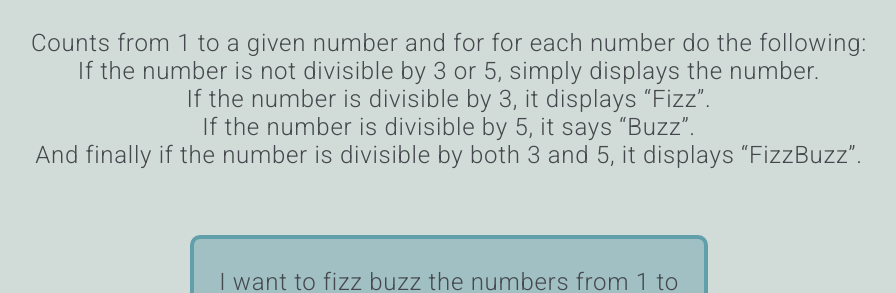
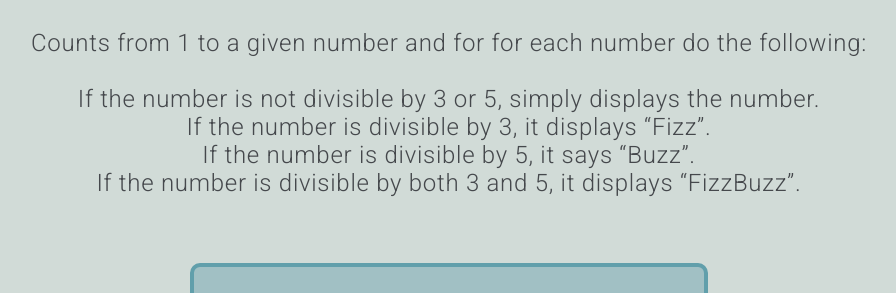
Before and after one commit to dariusz75/fizzbuzz-refactor, a plain HTML site: page index.html in a window 1280 px wide. Shown: the part 92-385 px from the top of the page, without its empty margins (191-1087 px from the left). Drawn offline with nearby package versions, Linux system fonts and the light colour scheme.

Commit message:
text changed again

```diff
--- a/index.html
+++ b/index.html
@@ -12,7 +12,7 @@
 <body>
 
 <h1>Fizz Buzz Refactor</h1>
-<p>Counts from 1 to a given number and for for each number do the following: <br> If the number is not divisible by 3 or 5, simply displays the number. <br> If the number is divisible by 3, it displays “Fizz”. <br> If the number is divisible by 5, it says “Buzz”. <br> And finally if the number is divisible by both 3 and 5, it displays “FizzBuzz”.</p>
+<p>Counts from 1 to a given number and for for each number do the following: <br> <br> If the number is not divisible by 3 or 5, simply displays the number. <br> If the number is divisible by 3, it displays “Fizz”. <br> If the number is divisible by 5, it says “Buzz”. <br> If the number is divisible by both 3 and 5, it displays “FizzBuzz”.</p>
 
 <div class="container">
 	<div class="listinput input-group">
```
